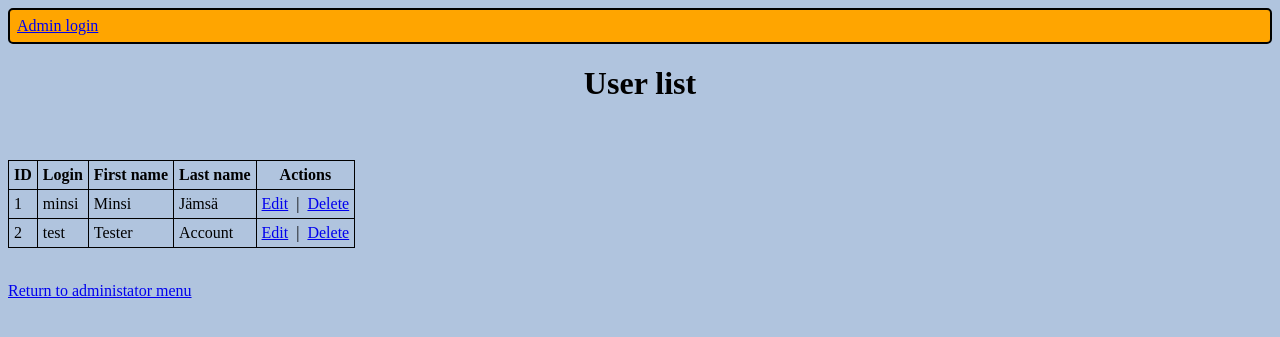
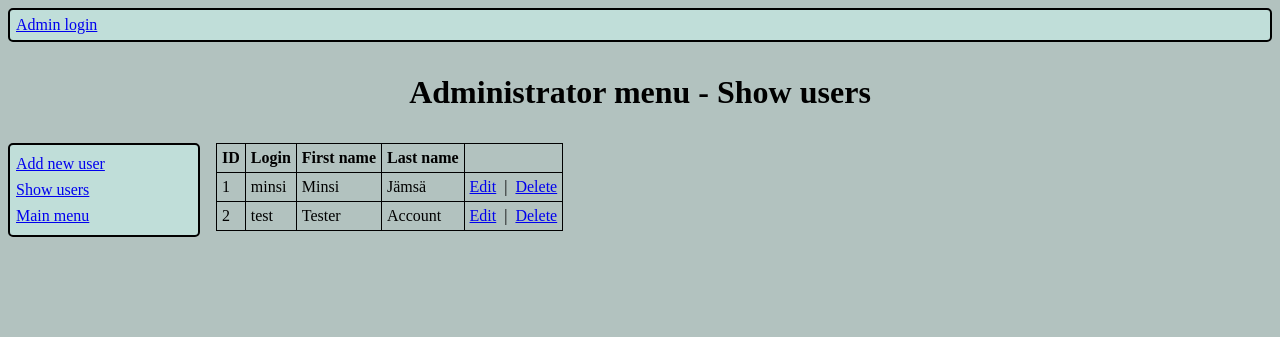
Before and after one commit to oamk-din18-spring2019/group5, a CodeIgniter app: page /database/index.php/access/show_users in a window 1280 px wide. Shown: the top 337 px of the page. Run offline with CodeIgniter, Linux system fonts and the light colour scheme; data comes from the database, SQL or seed files in the repository.

Commit message:
modified css colors,added functionality for user edit and user delete

```diff
--- a/application/config/autoload.php
+++ b/application/config/autoload.php
@@ -58,7 +58,7 @@ $autoload['packages'] = array();
 |
 |	$autoload['libraries'] = array('user_agent' => 'ua');
 */
-$autoload['libraries'] = array('session', 'database');
+$autoload['libraries'] = array('session', 'database', 'table');
 
 /*
 | -------------------------------------------------------------------
--- a/application/controllers/Access.php
+++ b/application/controllers/Access.php
@@ -120,6 +120,46 @@ class Access extends CI_Controller {
     }
 
 
+    function edit_user($user_id) {
+        $this->load->model('Access_model');
+        $data['user']=$this->Access_model->getUser($user_id)[0];
+        $this->load->view('templates/header', $data); //Load generic header
+        $this->load->view('access/edit_user_form', $data); //Show user edit form
+        $this->load->view('templates/footer', $data); //Load generic footer
+    }
+
+    function modify_user() {
+        $this->load->model('Access_model');
+        if(empty($_SESSION['user_logged_in']) == false && $_SESSION['user_logged_in'] == true) {
+            //Get input from users
+            $user_id   = $this->input->post('user_id');
+            $login     = $this->input->post('login');
+            $password  = $this->input->post('password');
+            $first_name =$this->input->post('first_name');
+            $last_name = $this->input->post('last_name');
+            $this->Access_model->modifyUser($user_id, $login, $password, $first_name, $last_name);
+
+           $data['users']=$this->Access_model->getUsers();
+            $this->load->view('templates/header', $data); //Load generic header
+            $this->load->view('access/show_users', $data); //Show users
+            $this->load->view('templates/footer', $data); //Load generic footer
+        } else {
+            //User not logged in, redirect to login page
+            redirect('access/login');
+        }
+    }
+
+
+
+    function confirm_delete_user($user_id) {
+        $this->load->model('Access_model');
+        $data['user']=$this->Access_model->getUser($user_id)[0];
+        $this->load->view('templates/header', $data); //Load generic header
+        $this->load->view('access/confirm_delete_user', $data); //Show confirmation for user delete
+        $this->load->view('templates/footer', $data); //Load generic footer
+    }
+
+
     function delete_user($user_id) {
         $this->load->model('Access_model');
         $this->Access_model->deleteUser($user_id);
@@ -130,5 +170,4 @@ class Access extends CI_Controller {
     }
 
 
-
 }
--- a/application/models/Access_model.php
+++ b/application/models/Access_model.php
@@ -52,6 +52,24 @@ class Access_model extends CI_Model {
     }
 
 
+    public function getUser($user_id) {
+        $this->db->select('*');
+        $this->db->from('users');
+        $this->db->where('user_id', $user_id);
+        return $this->db->get()->result_array();
+    }
+
+
+    public function modifyUser($user_id, $login, $password, $first_name, $last_name) {
+        $this->db->set('login',      $login);
+        $this->db->set('password',   $password);
+        $this->db->set('first_name', $first_name);
+        $this->db->set('last_name',  $last_name);
+        $this->db->where('user_id', $user_id);
+        $this->db->update('users');
+    }
+
+
     public function deleteUser($user_id) {
         $this->db->where('user_id', $user_id);
         $this->db->delete('users');
--- a/application/views/access/show_users.php
+++ b/application/views/access/show_users.php
@@ -1,30 +1,32 @@
-<h1 class="centered_text">User list</h1>
-<br><br>
-<table class="users-table">
-<thead>
-<tr><th class="users-table">ID</th><th class="users-table">Login</th><th class="users-table">First name</th><th class="users-table">Last name</th><th class="users-table">Actions</th>  </tr>
-</thead>
-<tbody>
+<div class="content-header">Administrator menu - Show users</div>
+
+<div>
+<div class="side-menu">
+<ul>
+<li><a href="<?php echo site_url('access/add_user_form'); ?>">Add new user</a></li>
+<li><a href="<?php echo site_url('access/show_users'); ?>">Show users</a></li>
+<li><a href="<?php echo site_url('main'); ?>">Main menu</a></li>
+</ul>
+</div>
+
+<div class="main-content">
 <?php
-    $td_prefix  = '<td class="users-table">';
-    $td_postfix = '</td>';
+    $template = array(
+       'table_open'         => '<table class="users-table">',
+       'heading_cell_start' => '<th class="users-table">',
+       'cell_start'         => '<td class="users-table">',
+       'cell_alt_start'     => '<td class="users-table">',
+    );
+    $this->table->set_template($template);
+    $this->table->set_heading('ID', 'Login', 'First name', 'Last name', '');
+    foreach ($users as $row) {
+        $this->table->add_row($row['user_id'], $row['login'], $row['first_name'], $row['last_name'],
+            '<a href="' . site_url('access/edit_user/' . $row['user_id']) . '">Edit</a>&nbsp;&nbsp;|&nbsp;&nbsp;<a href="' . site_url('access/confirm_delete_user/' . $row['user_id']) .'">Delete</a>'
+        );
+    }
 
-    foreach ($users as $row) {
-        echo '<tr>';
-        echo $td_prefix . $row['user_id']    . $td_postfix;
-        echo $td_prefix . $row['login']      . $td_postfix;
-        echo $td_prefix . $row['first_name'] . $td_postfix;
-        echo $td_prefix . $row['last_name']  . $td_postfix;
-        echo $td_prefix . '<a href="' . site_url('access/edit_user/' . $row['user_id']) . '">Edit</a>&nbsp;&nbsp;|&nbsp;&nbsp;<a href="' . site_url('access/delete_user/' . $row['user_id']) .'">Delete</a>' . $td_postfix;
-        echo '</tr>';
-    }
+    echo $this->table->generate();
 ?>
-</tbody>
-</table>
 
-
-
-<p>
-<br>
-<a href="<?php echo site_url('access/admin_menu'); ?>">Return to administator menu</a>
-</p>
+</div>
+</div>
--- a/application/views/templates/header.php
+++ b/application/views/templates/header.php
@@ -7,12 +7,13 @@
 </head>
 <body>
 
-<div class="menubar">
+<div class="menu-bar">
 <?php
     if(empty($_SESSION['user_logged_in']) == false && $_SESSION['user_logged_in'] == true) {
-        //User already logged in to system
+        //User logged in, show logout
        echo $_SESSION['user_first_name'] . " " . $_SESSION['user_last_name'] . " | " . "<a href=\"" .  site_url('access/logout') . "\">Logout</a>";
     } else {
+        //User not logged in, show login
         echo "<a href=\"" .  site_url('access/login') . "\">Admin login</a>";
     }
 ?>
--- a/css/movies.css
+++ b/css/movies.css
@@ -1,23 +1,66 @@
 body {
-    background-color: LightSteelBlue;
+    background-color:#b2c2bf;
 }
 
 
-div.menubar {
+/* Menu bar, has Admin login/Logout */
+div.menu-bar {
     border-style: solid;
     border-width: 2px;
     border-color: black;
     border-radius: 5px;
-    padding: 7px;
-    background-color: Orange;
+    padding: 6px;
+    background-color: #c0ded9;
 }
 
 
-.centered_text {
-    text-align: center;
+/* Side menu bar has links for navigating between pages */
+div.side-menu {
+    position: absolute;
+    border-style: solid;
+    border-width: 2px;
+    border-color: black;
+    border-radius: 5px;
+    padding: 6px;
+    background-color:#c0ded9;
+    width: 11em;
 }
 
 
+div.side-menu ul {
+    list-style-type: none;
+    padding: 0px;
+    margin: 0px;
+}
+
+
+div.side-menu li {
+    padding-top: 4px;
+    padding-bottom: 4px;
+}
+
+div.side-menu a:hover {
+    background-color: #eaece5;
+}
+
+
+/* Header for content */
+div.content-header {
+    font-size: 2em;
+    font-weight: bold;
+    text-align: center;
+    padding-top: 1em;
+    padding-bottom: 1em;
+}
+
+
+/* Actual content of page */
+div.main-content {
+    margin-left: 13em;
+}
+
+
+/* Users table, needed for Access */
 .users-table {
     border-style: solid;
     border-width: 1px;
```
Also changed, not shown: application/views/access/add_user_form.php (+12 -6 lines), application/views/access/admin_menu.php (+9 -10 lines), application/views/access/confirm_delete_user.php (added, +47 -0 lines), application/views/access/edit_user_form.php (added, +47 -0 lines), application/views/main/content.php (+11 -8 lines), css/index.html (added, +11 -0 lines), 1 other file.
